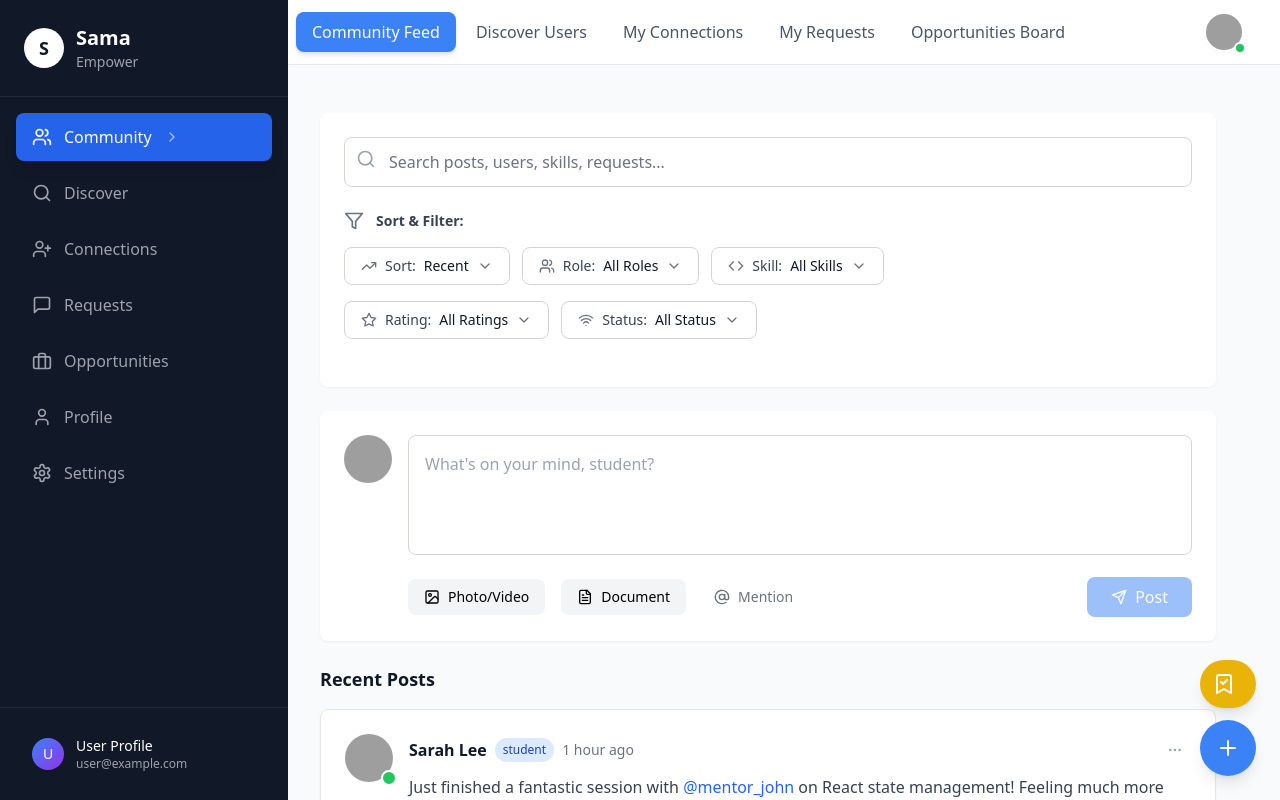
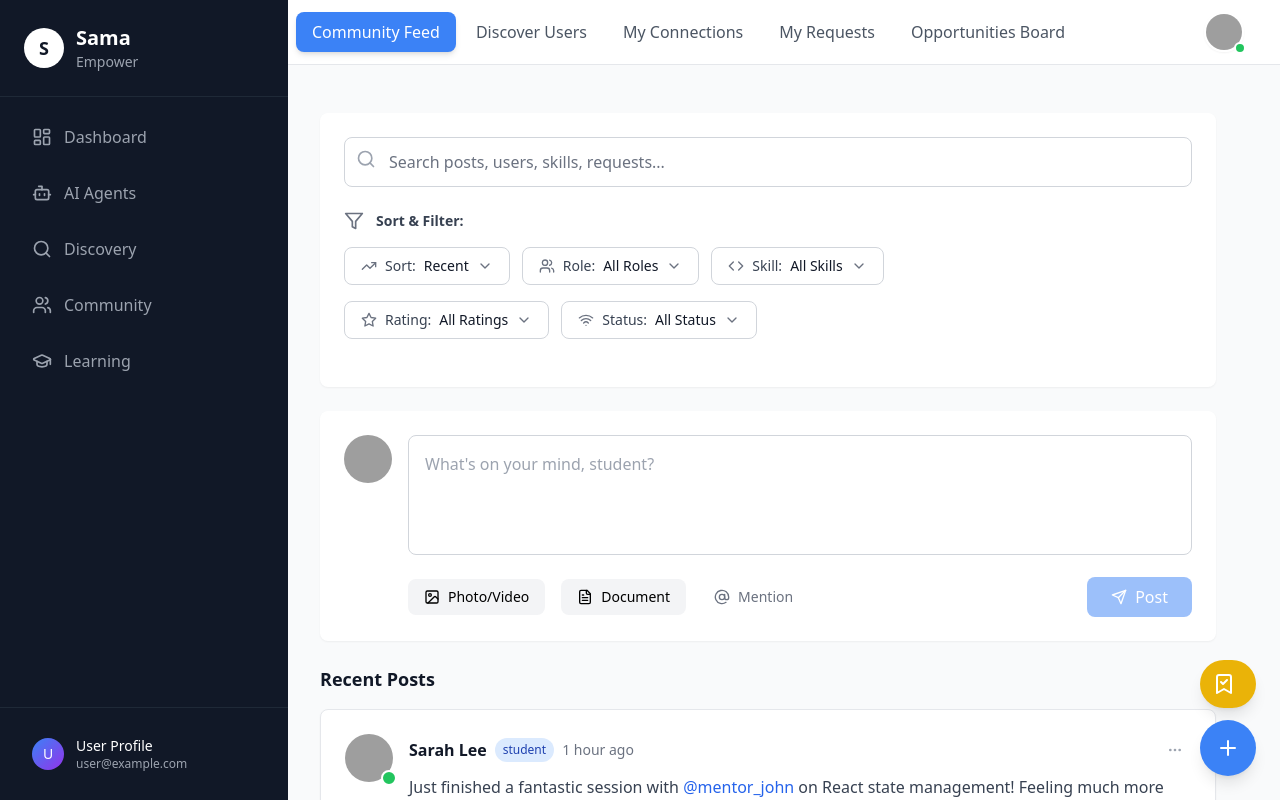
Before and after one commit to AnshulBuxy/Community_board, a React (Vite) app: page /dashboard in a window 1280 px wide. Built offline with nearby package versions, Linux system fonts and the light colour scheme; grey boxes are pictures that could not be loaded.

Commit message:
Update Sidebar.tsx

```diff
--- a/src/components/Sidebar.tsx
+++ b/src/components/Sidebar.tsx
@@ -1,33 +1,26 @@
 import React from 'react';
 import {
-  Home,
+  LayoutDashboard,
   Bot,
-  BookOpen,
   Search,
   Users,
-  Settings,
-  ChevronRight,
-  UserPlus,
-  MessageSquare,
-  Briefcase,
-  User
+  GraduationCap,
+  ChevronRight
 } from 'lucide-react';
 
 interface SidebarProps {
-  activeTab: string;
-  onTabChange: (tab: string) => void;
+  activeSection: string;
+  onSectionChange: (section: string) => void;
   className?: string;
 }
 
-const Sidebar: React.FC<SidebarProps> = ({ activeTab, onTabChange, className = '' }) => {
+const Sidebar: React.FC<SidebarProps> = ({ activeSection, onSectionChange, className = '' }) => {
   const navItems = [
+    { icon: LayoutDashboard, label: 'Dashboard', key: 'dashboard' },
+    { icon: Bot, label: 'AI Agents', key: 'agents' },
+    { icon: Search, label: 'Discovery', key: 'discovery' },
     { icon: Users, label: 'Community', key: 'community' },
-    { icon: Search, label: 'Discover', key: 'discover' },
-    { icon: UserPlus, label: 'Connections', key: 'connections' },
-    { icon: MessageSquare, label: 'Requests', key: 'requests' },
-    { icon: Briefcase, label: 'Opportunities', key: 'opportunities' },
-    { icon: User, label: 'Profile', key: 'profile' },
-    { icon: Settings, label: 'Settings', key: 'settings' },
+    { icon: GraduationCap, label: 'Learning', key: 'learning' },
   ];
 
   return (
@@ -49,11 +42,11 @@ const Sidebar: React.FC<SidebarProps> = ({ activeTab, onTabChange, className = '
       <nav className="flex-1 p-4 space-y-2">
         {navItems.map((item, index) => {
           const Icon = item.icon;
-          const isActive = activeTab === item.key;
+          const isActive = activeSection === item.key;
           return (
             <button
               key={index}
-              onClick={() => onTabChange(item.key)}
+              onClick={() => onSectionChange(item.key)}
               className={`w-full flex items-center space-x-3 px-4 py-3 rounded-lg transition-all duration-200 group ${
                 isActive
                   ? 'bg-blue-600 text-white shadow-lg'
```
